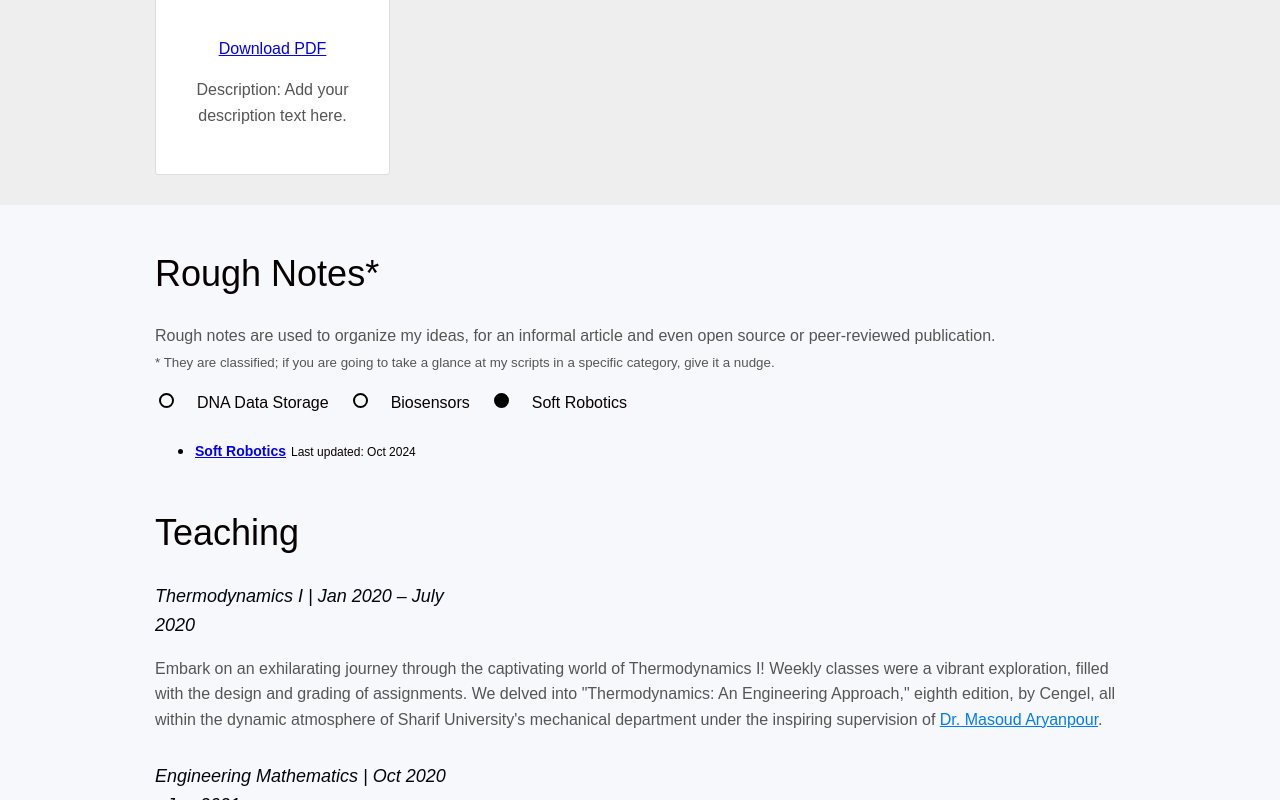
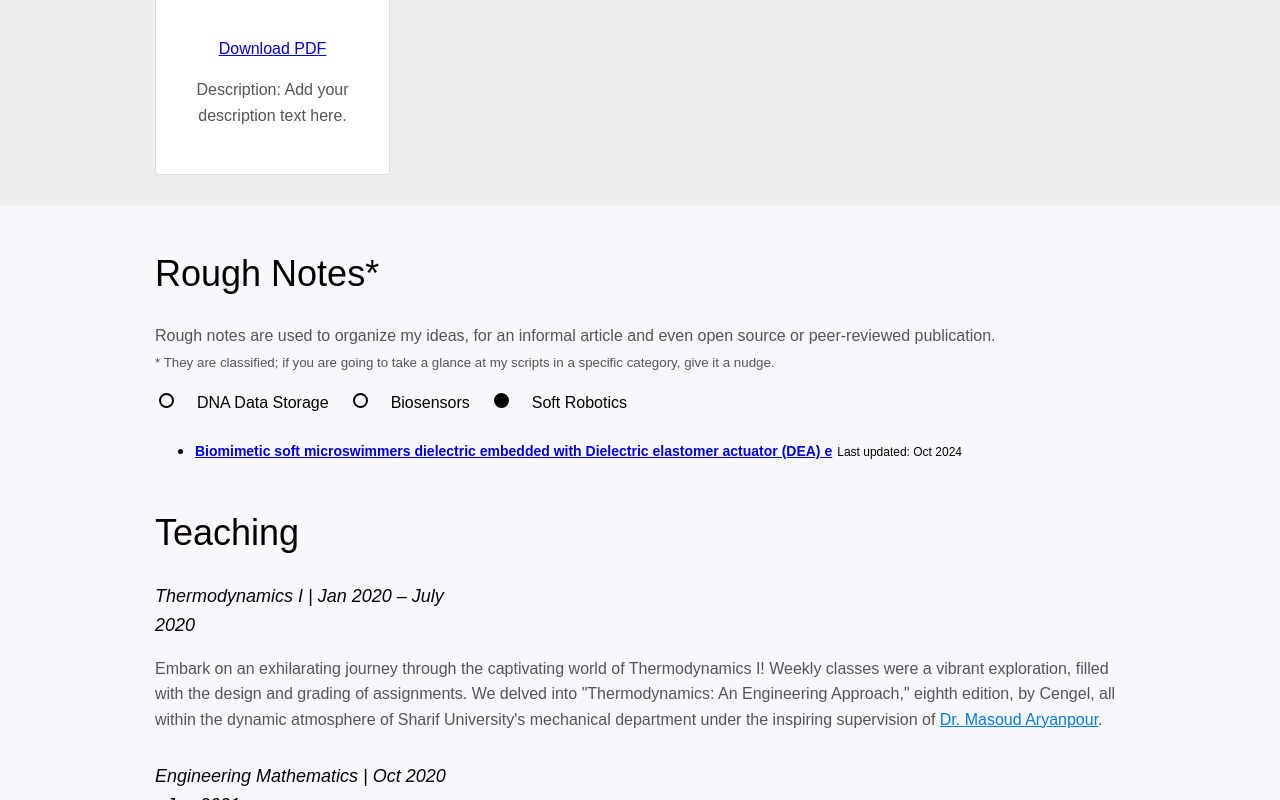
Before and after one commit to armanhajizadeh/armanhajizadeh.github.io, a plain HTML site: page index.html in a window 1280 px wide. Both pictures are taken after a click on the checkbox 501 px from the left and 5381 px from the top of the page. Shown: the part 4981-5781 px from the top of the page. Drawn offline with Linux system fonts and the light colour scheme.

Commit message:
firsrsoftrobotics

```diff
--- a/index.html
+++ b/index.html
@@ -654,7 +654,7 @@ It is important to note that Andrej Karpathy is a member of the Order of the Uni
             messages.push('<li><a href="./uploads/resume_armanhajizadeh.pdf" style="font-size: 14px; text-align: left;">biosensors</a> <span style="font-size: 12px; font-weight: normal;"> Last updated: Oct 2024</span></li>');
           }
           if (checkBoxRobotics.checked) {
-            messages.push('<li><a href="./uploads/resume_armanhajizadeh.pdf" style="font-size: 14px; text-align: left;">Soft Robotics</a> <span style="font-size: 12px; font-weight: normal;"> Last updated: Oct 2024</span></li>');
+            messages.push('<li><a href="./uploads/resume_armanhajizadeh.pdf" style="font-size: 14px; text-align: left;">Biomimetic soft microswimmers dielectric embedded with Dielectric elastomer actuator (DEA) e</a> <span style="font-size: 12px; font-weight: normal;"> Last updated: Oct 2024</span></li>');
           }
 
           // Display the messages on separate lines
```
